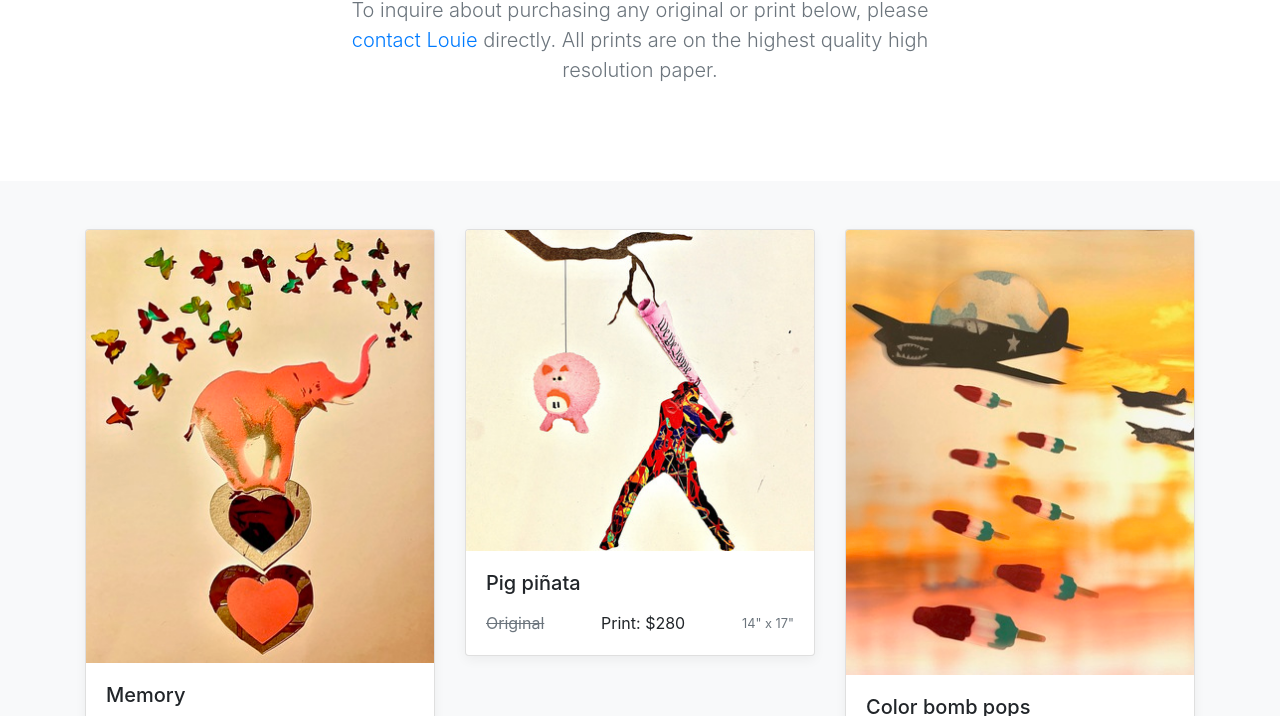
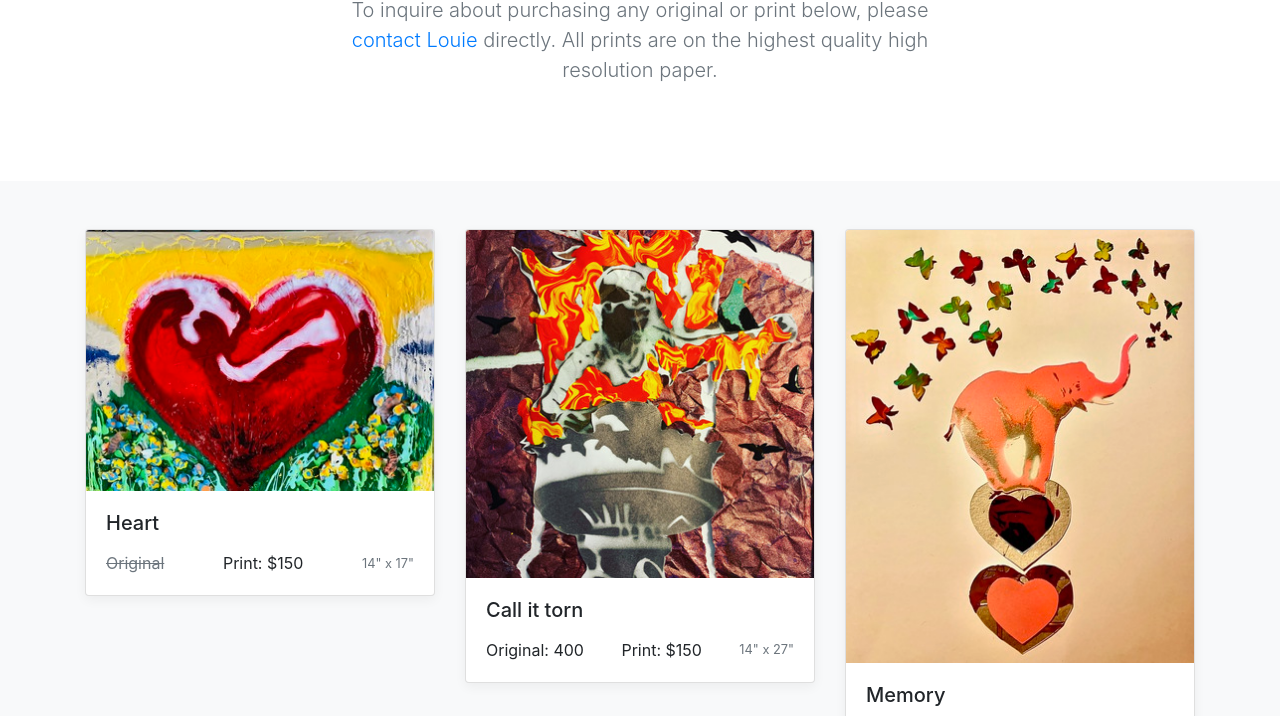
Before and after one commit to pjquirk/pjquirk.github.io, a website: page index.html in a window 1280 px wide. Shown: the part 213-929 px from the top of the page. Drawn offline with nearby package versions, Linux system fonts and the light colour scheme.

Commit message:
Adding two more

```diff
--- a/index.html
+++ b/index.html
@@ -65,6 +65,38 @@
         <div class="container">
 
           <div class="row">
+
+    <div class="col-md-4">
+      <div class="card mb-4 box-shadow">
+        <img class="card-img-top" src="assets/img/art/heart.jpeg" alt="Heart">
+        <div class="card-body">
+          <h5 class="card-title">Heart</h5>
+          <p class="card-text"></p>
+          <div class="d-flex justify-content-between align-items-center">
+            <span class="not-available text-muted">Original</span>
+            <span>Print: $150</span>
+            <small class="text-muted">14" x 17"</small>
+          </div>
+        </div>
+      </div>
+    </div>
+
+
+    <div class="col-md-4">
+      <div class="card mb-4 box-shadow">
+        <img class="card-img-top" src="assets/img/art/7D1A4A8B-00CE-4F72-B622-40DEDE8111E8.JPG" alt="Call it torn">
+        <div class="card-body">
+          <h5 class="card-title">Call it torn</h5>
+          <p class="card-text"></p>
+          <div class="d-flex justify-content-between align-items-center">
+            <span>Original: 400</span>
+            <span>Print: $150</span>
+            <small class="text-muted">14" x 27"</small>
+          </div>
+        </div>
+      </div>
+    </div>
+
 
     <div class="col-md-4">
       <div class="card mb-4 box-shadow">
```
Also changed, not shown: art/info.json (+16 -0 lines), assets/img/art/7D1A4A8B-00CE-4F72-B622-40DEDE8111E8.JPG (added), assets/img/art/heart.jpeg (added), 2 other files.
